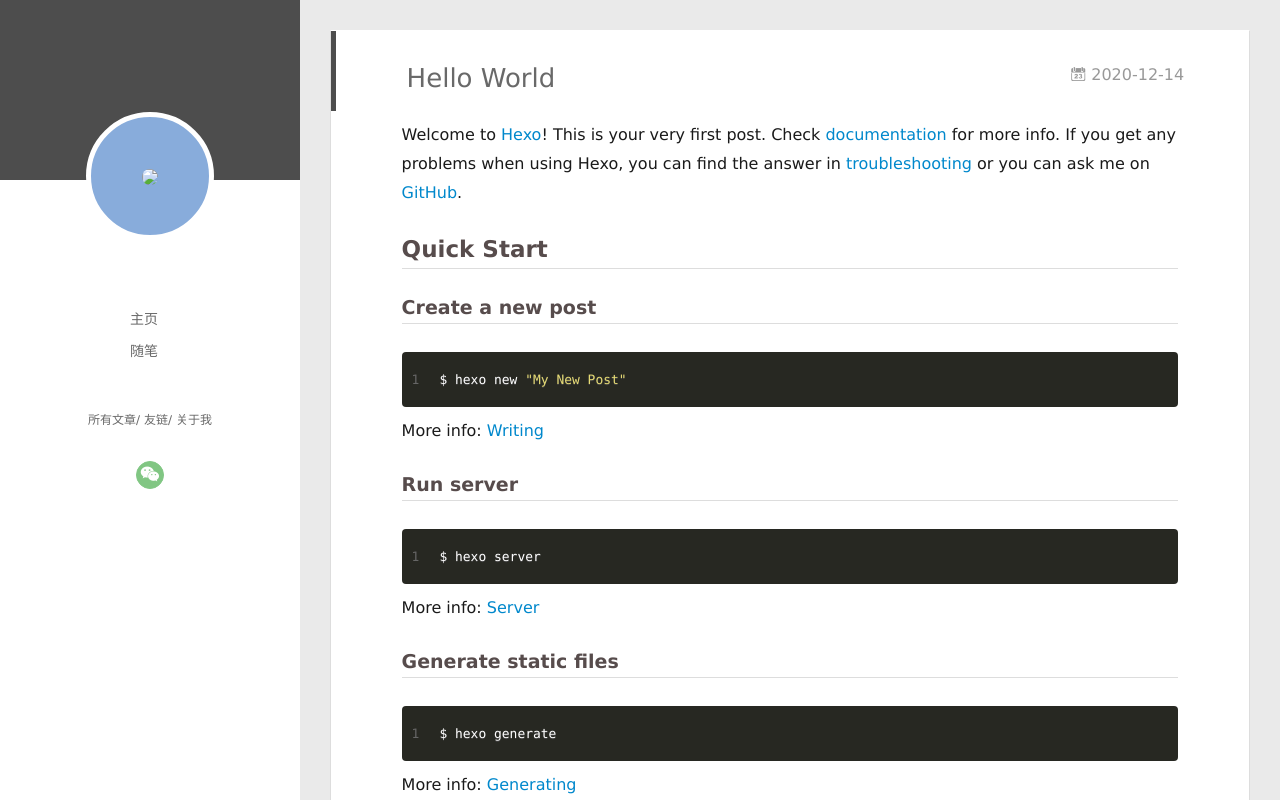
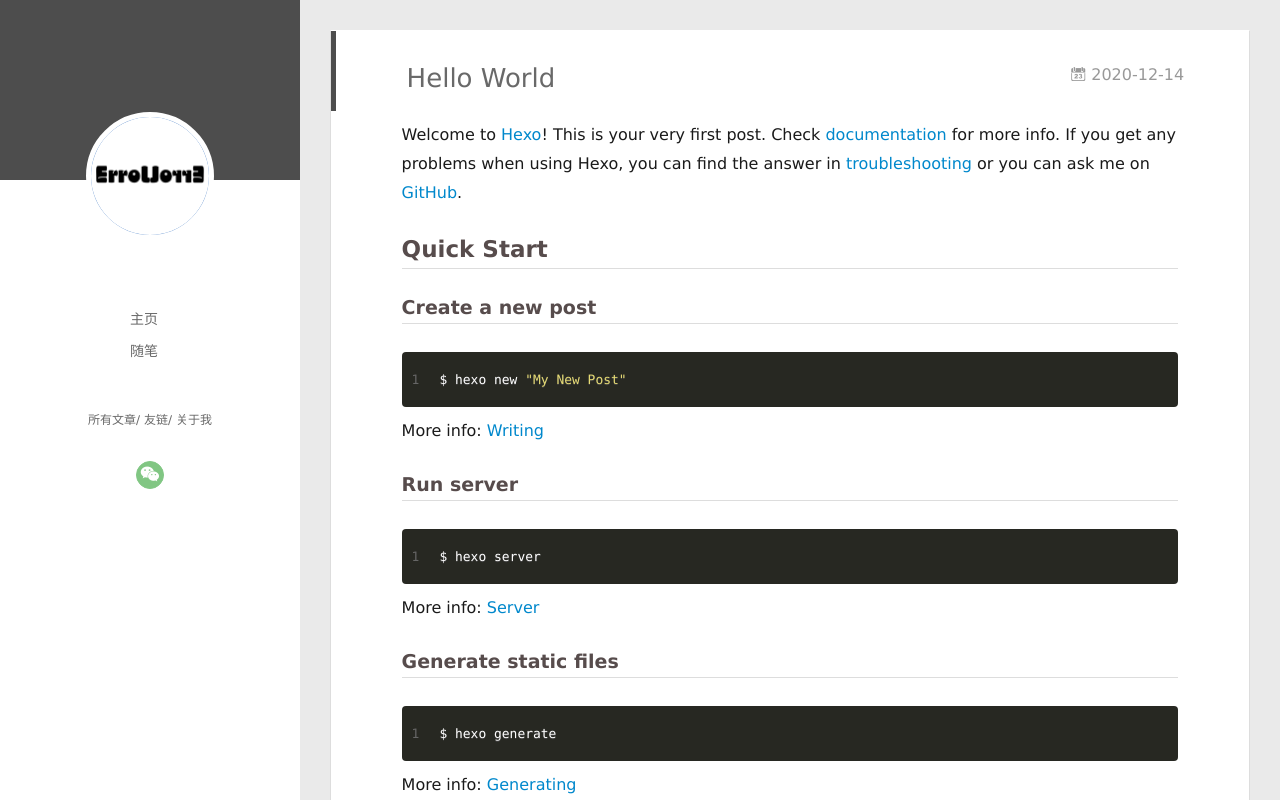
Before and after one commit to ExtremelyAz/ExtremelyAz.github.io, a plain HTML site: page 2020/12/14/hello-world/index.html in a window 1280 px wide. Drawn offline with Linux system fonts and the light colour scheme.

Commit message:
Site updated: 2020-12-16 17:07:05

```diff
--- a/2020/12/14/hello-world/index.html
+++ b/2020/12/14/hello-world/index.html
@@ -47,7 +47,7 @@
 <div class="intrude-less">
 	<header id="header" class="inner">
 		<a href="/" class="profilepic">
-			<img src="/assets/logo.jpg" class="js-avatar">
+			<img src="/assets/logo.png" class="js-avatar">
 		</a>
 		<hgroup>
 		  <h1 class="header-author"><a href="/"></a></h1>
@@ -99,7 +99,7 @@
 	<div class="intrude-less">
 		<header id="header" class="inner">
 			<div class="profilepic">
-				<img src="/assets/logo.jpg" class="js-avatar">
+				<img src="/assets/logo.png" class="js-avatar">
 			</div>
 			<hgroup>
 			  <h1 class="header-author js-header-author"></h1>
```
Also changed, not shown: 2020/12/14/有关ABI的个人理解/index.html (+2 -2 lines), archives/2020/12/index.html (+2 -2 lines), archives/2020/index.html (+2 -2 lines), archives/index.html (+2 -2 lines), index.html (+2 -2 lines).
